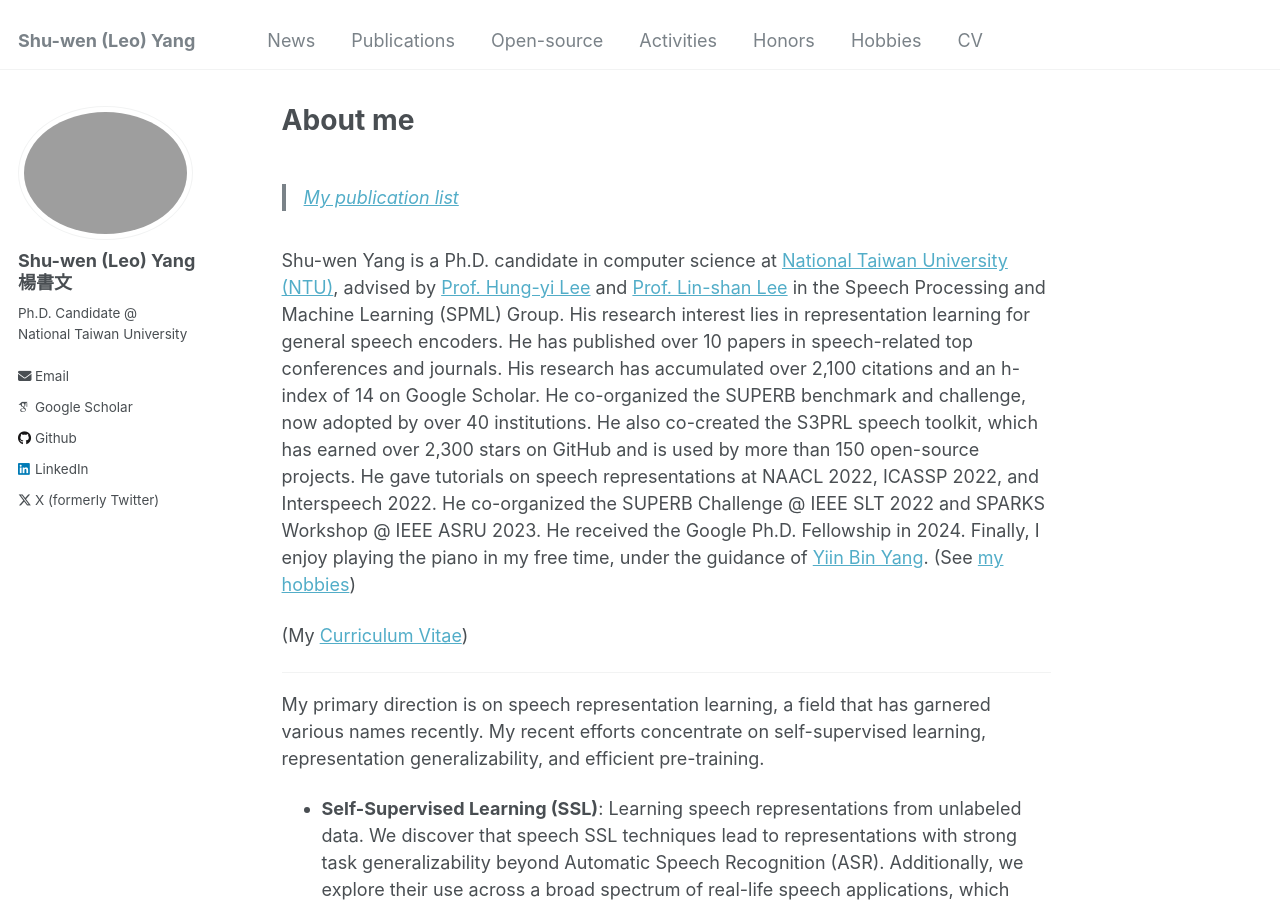
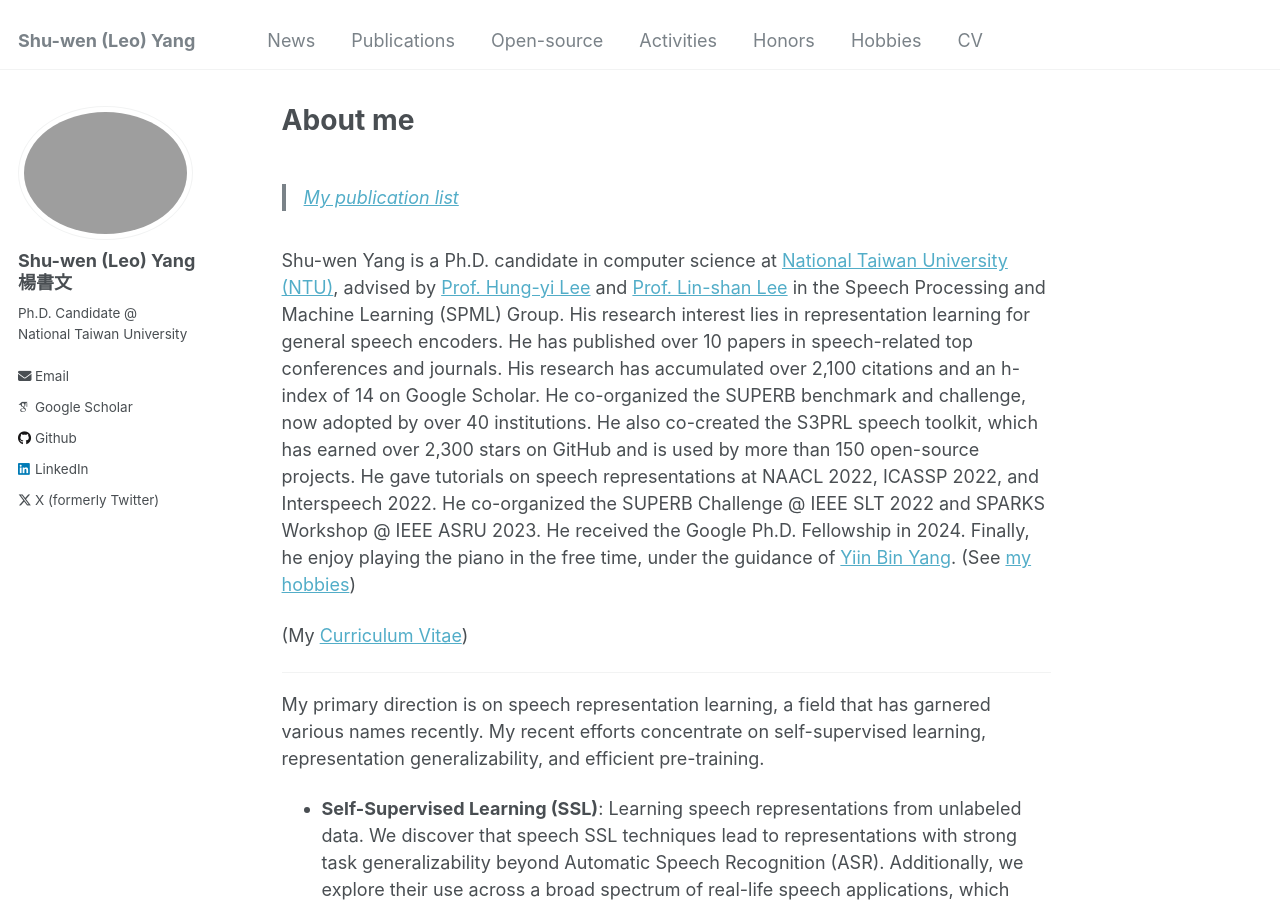
Before and after one commit to leo19941227/leo19941227.github.io, a Jekyll site: the page built from _pages/about.md, in a window 1280 px wide and 900 px high. Built offline with Jekyll 4.4.1, drawn with Linux system fonts in a browser that asks for light colours; some web fonts are replaced; a script that is not in the unit is left out.

Commit message:
fix typo

```diff
--- a/_pages/about.md
+++ b/_pages/about.md
@@ -11,7 +11,7 @@ redirect_from:
 
 Shu-wen Yang is a Ph.D. candidate in computer science at [National Taiwan University (NTU)](https://www.ntu.edu.tw/english/), advised by [Prof. Hung-yi Lee](https://speech.ee.ntu.edu.tw/~hylee/index.php) and [Prof. Lin-shan Lee](https://speech.ee.ntu.edu.tw/previous_version/lslNew.htm) in the Speech Processing and Machine Learning (SPML) Group.
 His research interest lies in representation learning for general speech encoders. He has published over 10 papers in speech-related top conferences and journals. His research has accumulated over 2,100 citations and an h-index of 14 on Google Scholar. He co-organized the SUPERB benchmark and challenge, now adopted by over 40 institutions. He also co-created the S3PRL speech toolkit, which has earned over 2,300 stars on GitHub and is used by more than 150 open-source projects. He gave tutorials on speech representations at NAACL 2022, ICASSP 2022, and Interspeech 2022. He co-organized the SUPERB Challenge @ IEEE SLT 2022 and SPARKS Workshop @ IEEE ASRU 2023. He received the Google Ph.D. Fellowship in 2024.
-Finally, I enjoy playing the piano in my free time, under the guidance of [Yiin Bin Yang](https://www.linkedin.com/in/yiin-bin-yang-a844267a). (See [my hobbies](./hobbies.md))
+Finally, he enjoy playing the piano in the free time, under the guidance of [Yiin Bin Yang](https://www.linkedin.com/in/yiin-bin-yang-a844267a). (See [my hobbies](./hobbies.md))
 
 (My [Curriculum Vitae](https://drive.google.com/file/d/13MlqgO1dAaqib4jw0zRX7BLNHqYhs7zG/view?usp=sharing))
 
```
